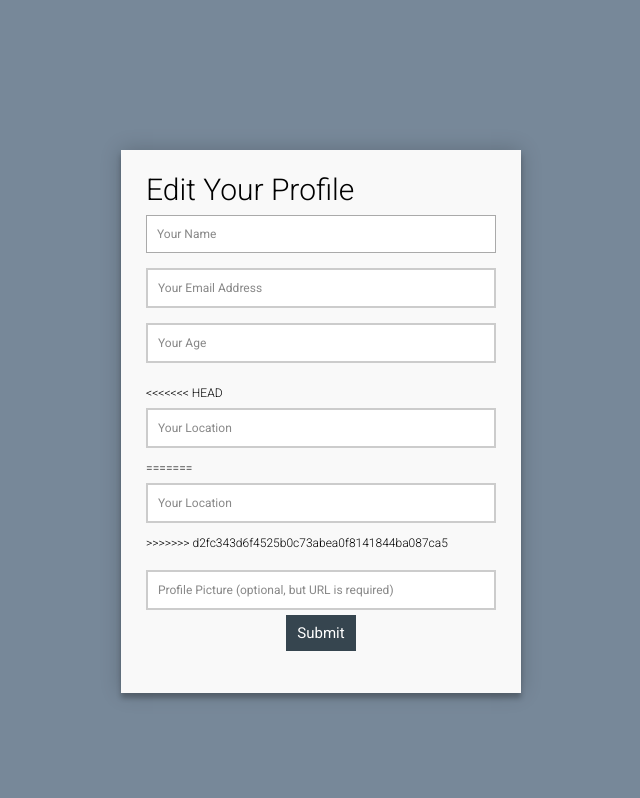
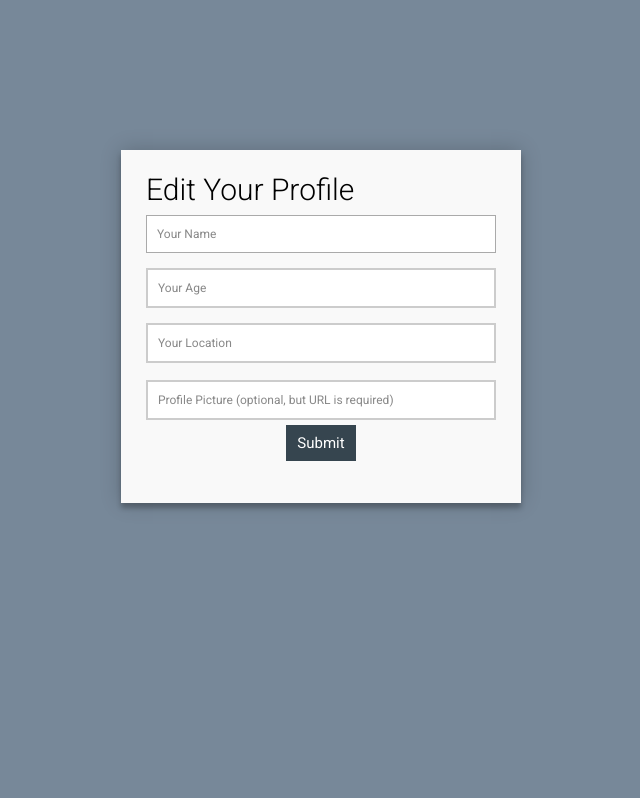
Before and after one commit to alice9210/Final-Project, a Python web app: template templates/profilepage.html in a window 1280 px wide. Shown: the top 798 px of the page, without its empty margins (319-959 px from the left). After the commit the page ends 511 px from the top, so only its background shows below. Run offline with Jinja, Linux system fonts and the light colour scheme; the template is opened without the code that fills it, so the values that code supplies are empty.

Commit message:
Removed Email from Edit Page

```diff
--- a/templates/profilepage.html
+++ b/templates/profilepage.html
@@ -11,17 +11,10 @@
       <input placeholder="Your Name" name="name" type="text" tabindex="1" required autofocus>
     </fieldset>
     <fieldset>
-      <input placeholder="Your Email Address" type="email" tabindex="2" required>
-    </fieldset>
-    <fieldset>
       <fieldset>
         <input placeholder="Your Age" name = "age" type="text" tabindex="3" required>
       </fieldset>
-<<<<<<< HEAD
-      <input placeholder="Your Location" type="text" tabindex="4" required>
-=======
       <input placeholder="Your Location" name = "location" type="text" tabindex="4" required>
->>>>>>> d2fc343d6f4525b0c73abea0f8141844ba087ca5
     </fieldset>
     <fieldset class="center">
       <input placeholder="Profile Picture (optional, but URL is required)" type="url" tabindex="5" optional>
```
